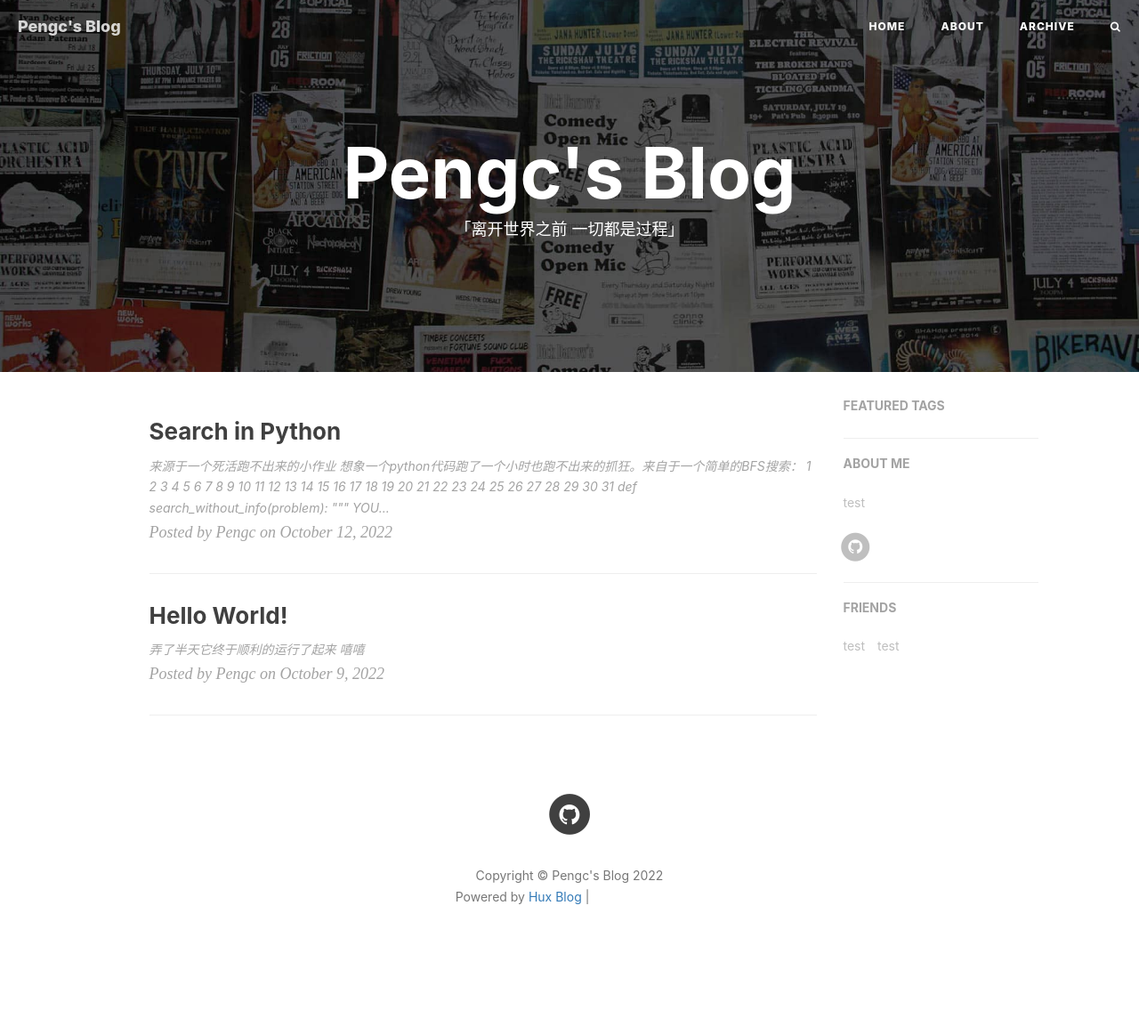
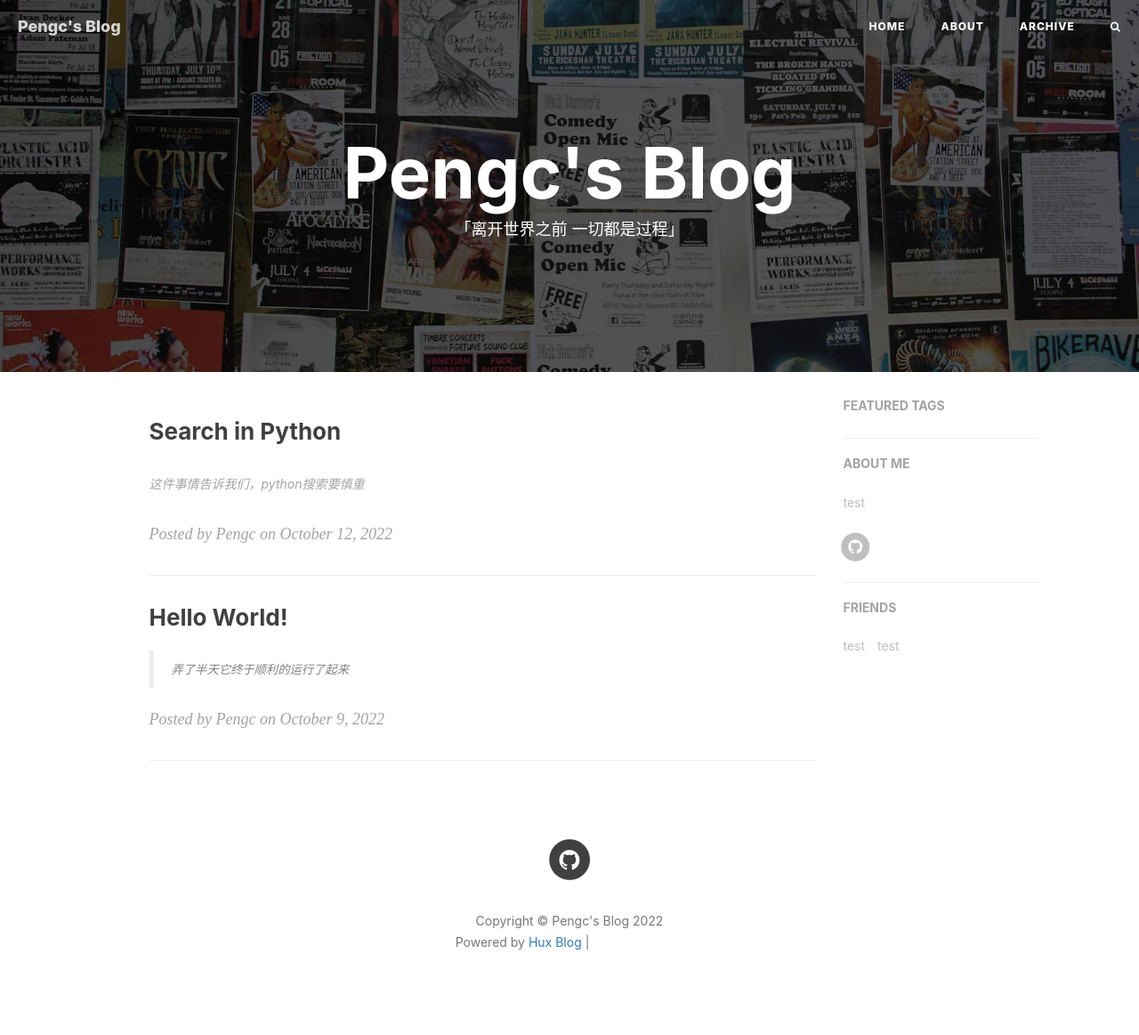
Before and after one commit to pengc02/pengc02.github.io, a Jekyll site: the page built from index.html, in a window 1280 px wide. Shown: the whole page at 89% size. Built offline with Jekyll 4.4.1, drawn with Linux system fonts in a browser that asks for light colours; nearby versions of some CDN libraries; the list of posts is cut into pages by our own code; comment, search, counter and statistics services are not loaded; before the commit the page ends 1112 px from its top, so only the background shows below that; grey boxes are pictures that could not be loaded.

Commit message:
update abstract

```diff
--- a/_posts/2022-10-12-search-in-python.md
+++ b/_posts/2022-10-12-search-in-python.md
@@ -6,10 +6,12 @@ author:     "Pengc"
 catalog: false
 published: true
 header-style: text
-description: testtsetetsets
+excerpt_separator: <!--more-->
 tags:
   - python
 ---
+
+这件事情告诉我们，python搜索要慎重<!--more-->
 
 > 来源于一个死活跑不出来的小作业
 
--- a/index.html
+++ b/index.html
@@ -16,10 +16,11 @@ description: "「离开世界之前 一切都是过程」"
         {% endif %}
         <div class="post-content-preview">
             {% if post.lang == 'en' %}
-                {{ post.content | strip_html | truncate:300 }}
+                {{ post.excerpt }}
             {% else %}
-                {{ post.content | strip_html | truncate:200 }}
+                {{ post.excerpt }}
             {% endif %}
+            <!--改这里可以改摘要-->
         </div>
     </a>
     <p class="post-meta">
```
